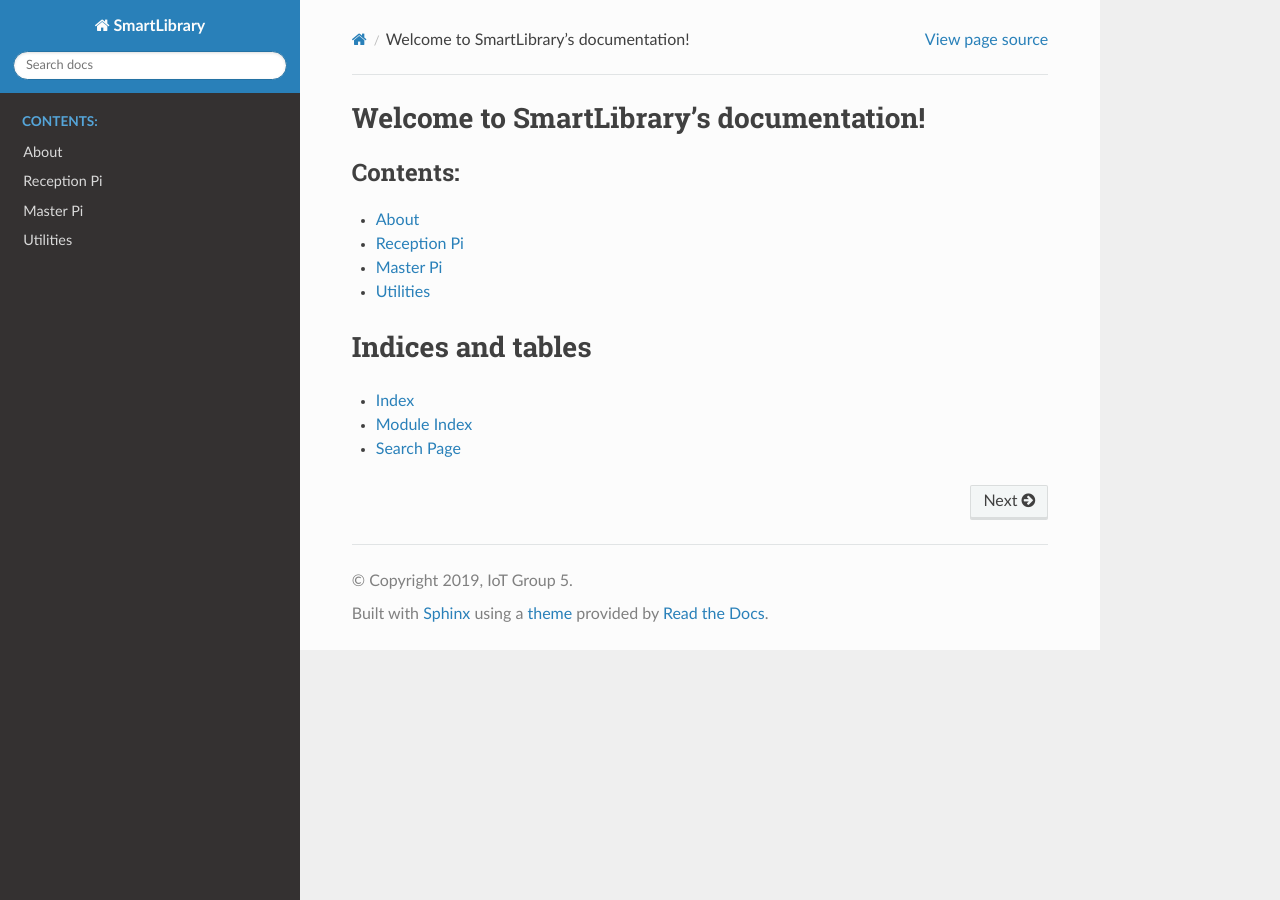
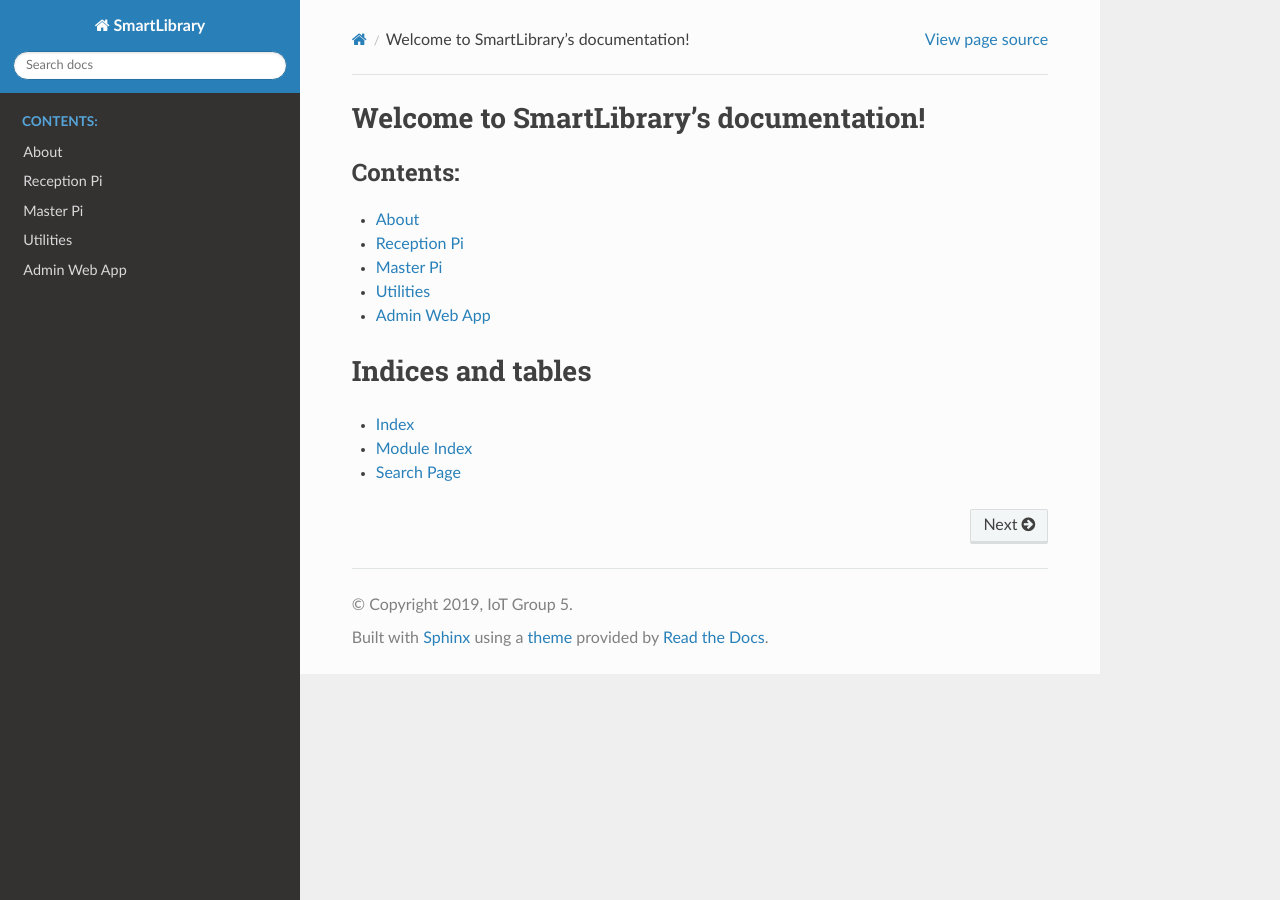
Before and after one commit to jing928/SmartLibrary, a Sphinx documentation site: the page built from docs/index.rst, in a window 1280 px wide. Built offline with Sphinx 7.4.7 and the Read the Docs theme 2.0.0, drawn with Linux system fonts in a browser that asks for light colours.

Commit message:
Add webapp rst

```diff
--- a/docs/index.rst
+++ b/docs/index.rst
@@ -14,6 +14,7 @@ Welcome to SmartLibrary's documentation!
    rp_code
    mp_code
    utils
+   webapp
 
 
 
--- /dev/null
+++ b/docs/webapp.rst
@@ -0,0 +1,4 @@
+Admin Web App
+=============
+
+blah
```
